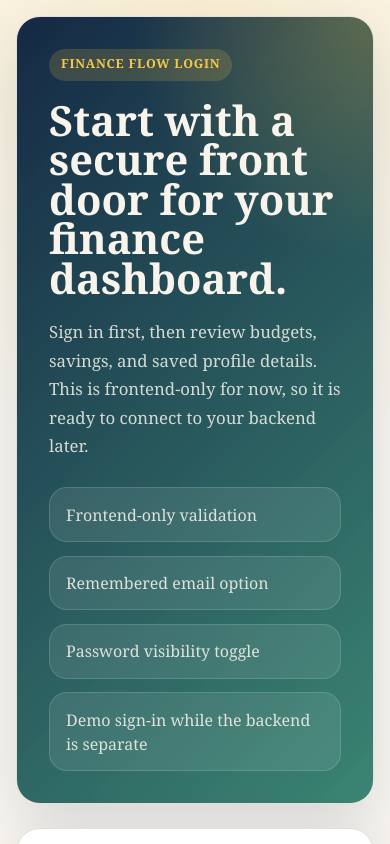
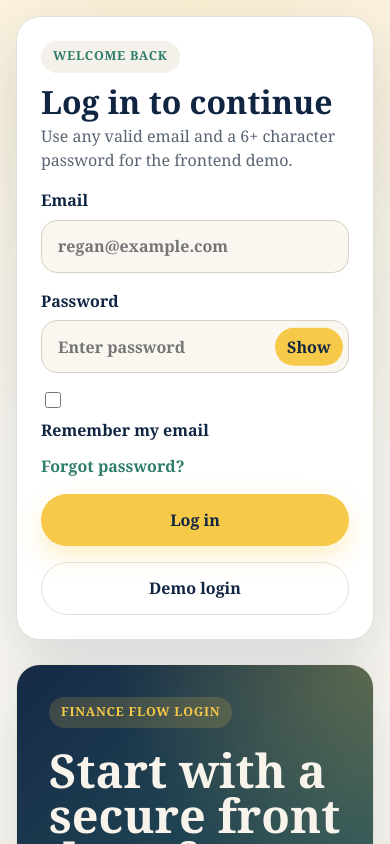
Before and after one commit to Amanor-12/personal-finance-tracker-frontend, a React (Vite) app: page / in a window 390 px wide. Shown: the top 844 px of the page. Built offline with nearby package versions, Linux system fonts and the light colour scheme.

Commit message:
Improve login page responsive layout

```diff
--- a/src/components/LoginPage.css
+++ b/src/components/LoginPage.css
@@ -3,6 +3,7 @@
   padding: 2rem 1.5rem;
   display: grid;
   place-items: center;
+  overflow-x: hidden;
 }
 
 .login-hero {
@@ -209,8 +210,13 @@
     grid-template-columns: 1fr;
   }
 
+  .login-card {
+    order: -1;
+  }
+
   .login-copy h1 {
     max-width: 100%;
+    font-size: clamp(2.25rem, 12vw, 4rem);
   }
 }
 
```
